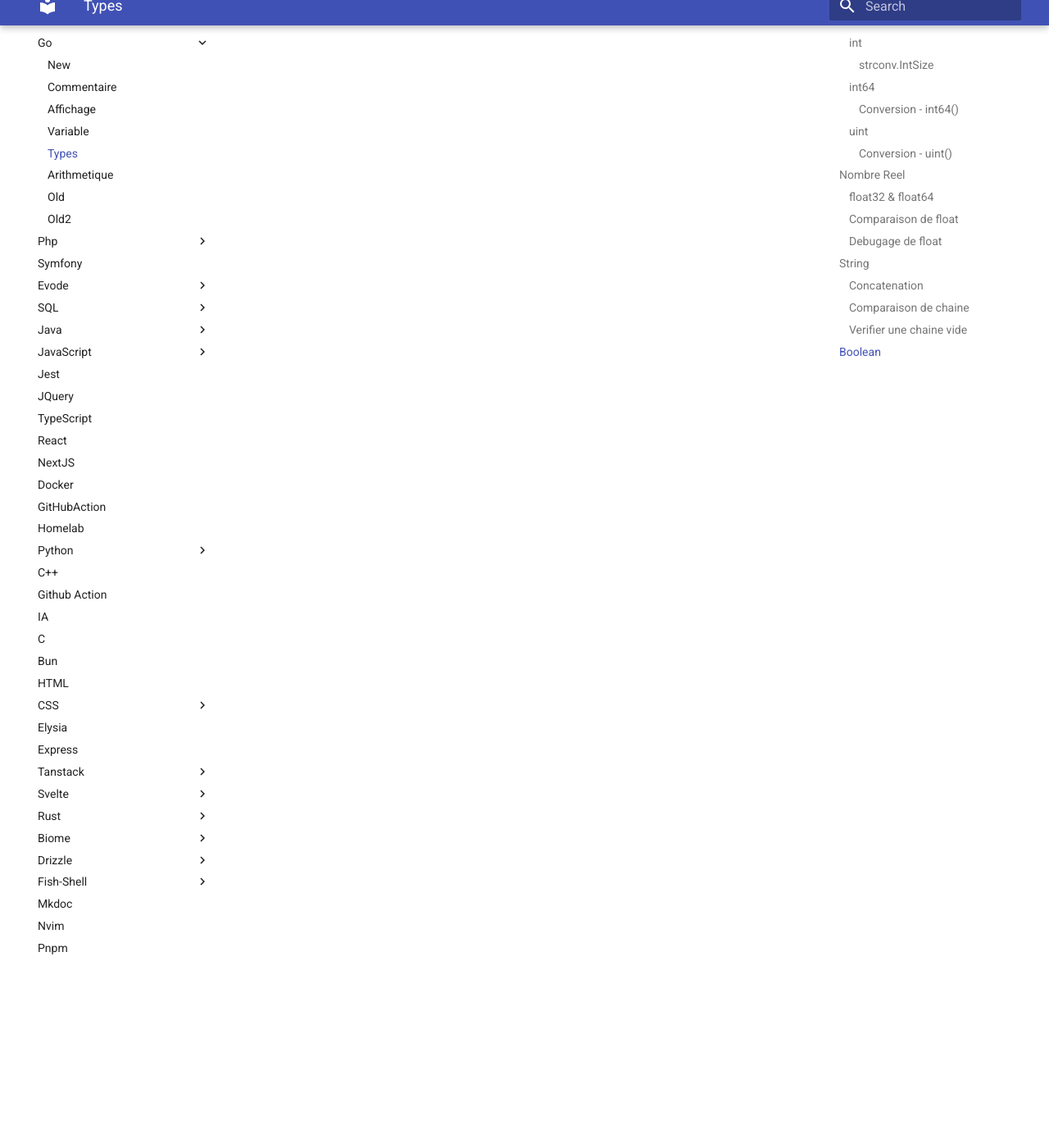
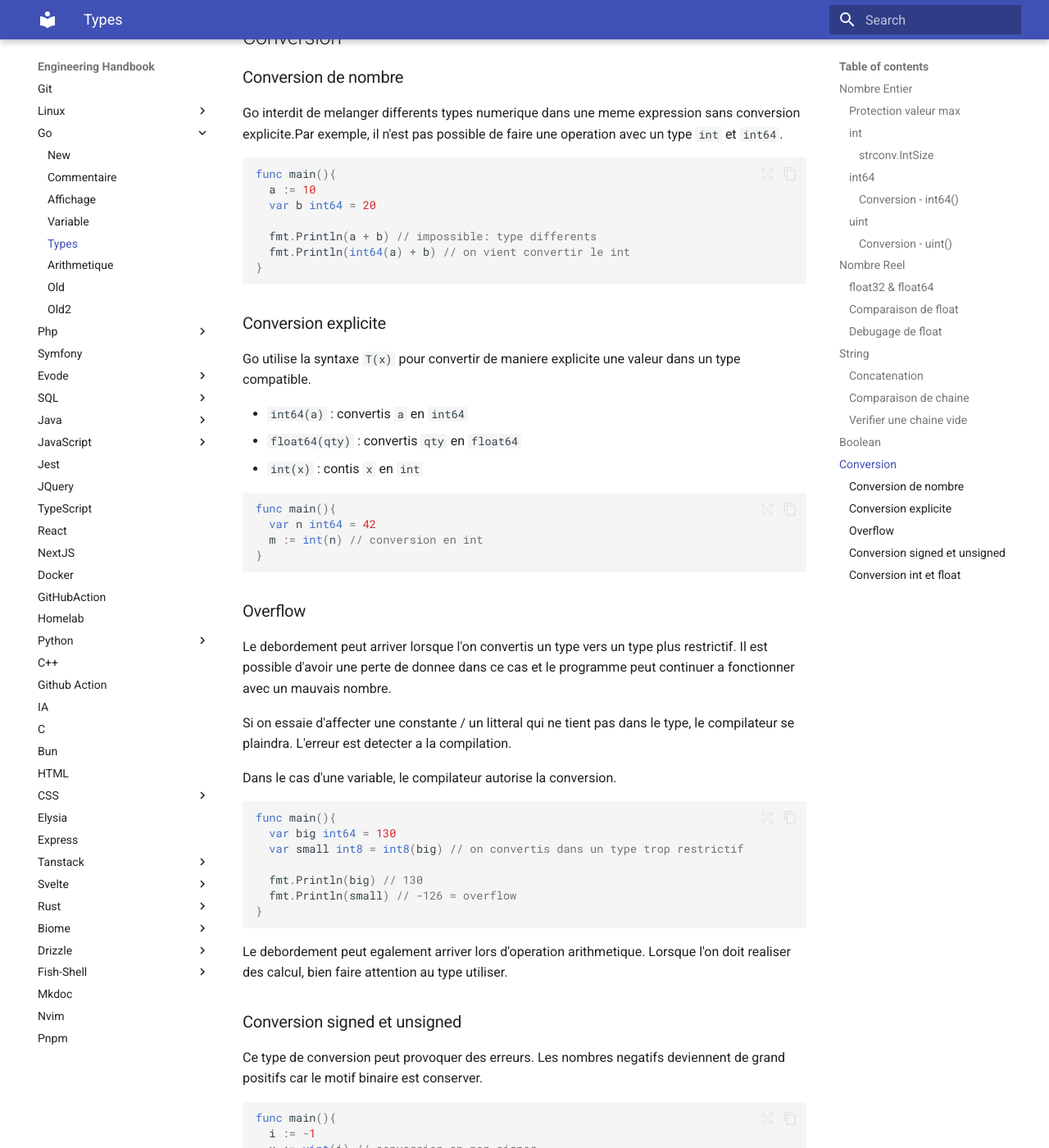
Before and after one commit to GuillemotClement/engineering-handbook, an MkDocs documentation site: the page built from docs/go/types.md, in a window 1280 px wide and 1400 px high, scrolled down 5434 px. Shown: the whole window at 82% size. Built offline with MkDocs 1.6.1 and Material for MkDocs 9.7.7, drawn with Linux system fonts in a browser that asks for light colours; some of the changed text lies outside the part shown.

Commit message:
feat: Go(conversion)

````diff
--- a/docs/go/types.md
+++ b/docs/go/types.md
@@ -248,3 +248,87 @@ func main(){
   fmt.Println(canEnter) // true
 }
 ```
+
+---
+
+## Conversion
+
+### Conversion de nombre
+
+Go interdit de melanger differents types numerique dans une meme expression sans conversion explicite.Par exemple, il n'est pas possible de faire une operation avec un type `int` et `int64`.
+
+```go
+func main(){
+  a := 10
+  var b int64 = 20
+
+  fmt.Println(a + b) // impossible: type differents
+  fmt.Println(int64(a) + b) // on vient convertir le int
+}
+```
+
+### Conversion explicite
+
+Go utilise la syntaxe `T(x)` pour convertir de maniere explicite une valeur dans un type compatible.
+
+- `int64(a)` : convertis `a` en `int64`
+- `float64(qty)` : convertis `qty` en `float64`
+- `int(x)` : contis `x` en `int`
+
+```go
+func main(){
+  var n int64 = 42
+  m := int(n) // conversion en int
+}
+```
+
+### Overflow
+
+Le debordement peut arriver lorsque l'on convertis un type vers un type plus restrictif. Il est possible d'avoir une perte de donnee dans ce cas et le programme peut continuer a fonctionner avec un mauvais nombre.
+
+Si on essaie d'affecter une constante / un litteral qui ne tient pas dans le type, le compilateur se plaindra. L'erreur est detecter a la compilation.
+
+Dans le cas d'une variable, le compilateur autorise la conversion.
+
+```go
+func main(){
+  var big int64 = 130
+  var small int8 = int8(big) // on convertis dans un type trop restrictif
+
+  fmt.Println(big) // 130
+  fmt.Println(small) // -126 = overflow
+}
+```
+
+Le debordement peut egalement arriver lors d'operation arithmetique. Lorsque l'on doit realiser des calcul, bien faire attention au type utiliser.
+
+### Conversion signed et unsigned
+
+Ce type de conversion peut provoquer des erreurs. Les nombres negatifs deviennent de grand positifs car le motif binaire est conserver.
+
+```go
+func main(){
+  i := -1
+  u := uint(i) // conversion en non signer
+
+  fmt.Println(i) // 1
+  fmt.Println(u) // un grand nombre qui depend de la taille de uint
+}
+```
+
+Mis a part sur les operation bas niveau, l'utilisation du `uint` est a eviter.
+
+### Conversion int et float
+
+La conversion `int(float64)` provoque une troncature, la partie decimal n'est pas conserver.
+
+```go
+func main(){
+  x := 3.99
+  n := int(x)
+
+  fmt.Println(n) // 3
+}
+```
+
+`float64` ne permet pas de conserver les grand entiers, on peut perdre la valeur exact.
````
Also changed, not shown: docs/go/arithmetique.md (+32 -0 lines).
